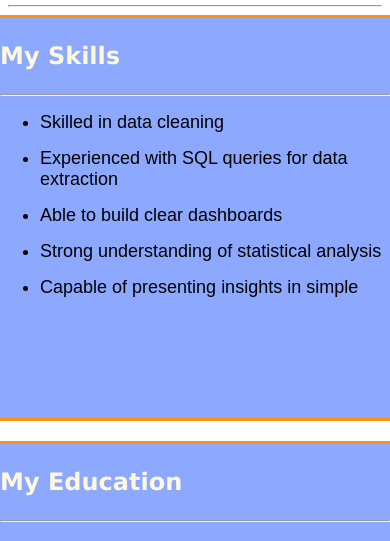
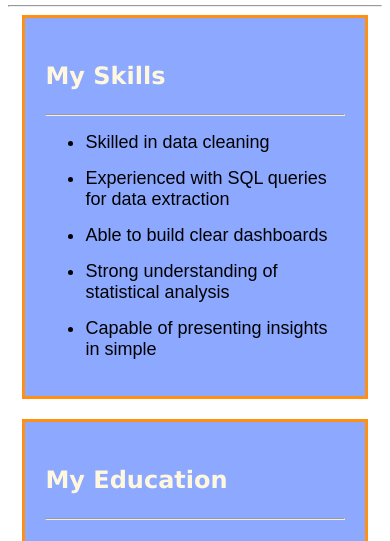
Before and after one commit to nifemijacob24-blip/anjola_perfolio, a plain HTML site: page index.html in a window 390 px wide. Shown: the part 507-1048 px from the top of the page. Drawn offline with Linux system fonts and the light colour scheme.

Commit message:
Add files via upload

```diff
--- a/style.css
+++ b/style.css
@@ -181,6 +181,9 @@ h6{
     }
     .col div{
         flex-grow: 1;
+        padding: 20px;
+        width: 80%;
+        flex-basis: 100%;
 
     }
     .col h2{
```
